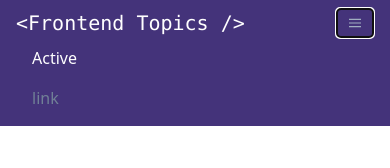
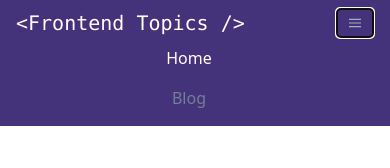
Before and after one commit to alancampora/frontend-topics-v2, a Next.js app: page /components/header in a window 390 px wide. Both pictures are taken after a click on the button 355 px from the left and 23 px from the top of the page. Shown: the top 168 px of the page. Built offline with nearby package versions, Linux system fonts and the light colour scheme.

Commit message:
refactor(front): responsive navbar

```diff
--- a/pages/components/header.jsx
+++ b/pages/components/header.jsx
@@ -1,4 +1,7 @@
+import { useState } from 'react';
+
 export default function Header() {
+	const [showItems, setShowItems] = useState(false);
 	return (
 		<nav className="flex items-center flex-wrap bg-purple-900 py-2 px-4 justify-between">
 			<div className="flex items-center flex-shrink-0 text-white mr-6">
@@ -11,22 +14,26 @@ export default function Header() {
 				<button
 					id="nav-toggle"
 					class="flex items-center px-3 py-2 border rounded text-gray-500 border-gray-600 hover:text-white hover:border-white"
+					onClick={() => setShowItems(!showItems)}
 				>
 					<svg
 						class="fill-current h-3 w-3"
 						viewBox="0 0 20 20"
 						xmlns="http://www.w3.org/2000/svg"
-		 			>
+					>
 						<path d="M0 3h20v2H0V3zm0 6h20v2H0V9zm0 6h20v2H0v-2z" />
 					</svg>
 				</button>
 			</div>
 
-			<div class="flex-grow lg:flex lg:items-center lg:w-auto lg:block w-full">
+			<div
+				className={`flex-grow lg:flex lg:block lg:items-center lg:w-auto w-full
+            ${showItems ? 'text-center' : 'hidden'}`}
+			>
 				<ul class="list-reset lg:flex justify-end flex-1 items-center">
 					<li class="mr-3">
 						<a class="inline-block py-2 px-4 text-white no-underline" href="#">
-							Active
+							Home
 						</a>
 					</li>
 					<li class="mr-3">
@@ -34,7 +41,7 @@ export default function Header() {
 							class="inline-block text-gray-600 no-underline hover:text-gray-200 hover:text-underline py-2 px-4"
 							href="#"
 						>
-							link
+							Blog
 						</a>
 					</li>
 				</ul>
@@ -42,15 +49,3 @@ export default function Header() {
 		</nav>
 	);
 }
-
-//<div className="header p-4">
-//<div className="flex items-center">
-//<div>
-//<img
-//className="w-10 shadow-lg rounded-full border-solid border-2 border-gray-300 flex-shrink-0"
-//src="/profile.jpeg"
-///>
-//<h1 className="text-xl text-center font-mono p-2">{`<Frontend Topics />`}</h1>
-//</div>
-//</div>
-//</div>
--- a/pages/components/hero.jsx
+++ b/pages/components/hero.jsx
@@ -9,7 +9,7 @@ export default function Hero() {
 					</div>
 				</div>
 				<div className="flex-1 p-4">
-					<img className="w-48" src="/hero.png" />
+					<img className="w-64" src="/hero.png" />
 				</div>
 			</div>
 		</div>
```
Also changed, not shown: pages/components/navbar.jsx (+0 -22 lines).
